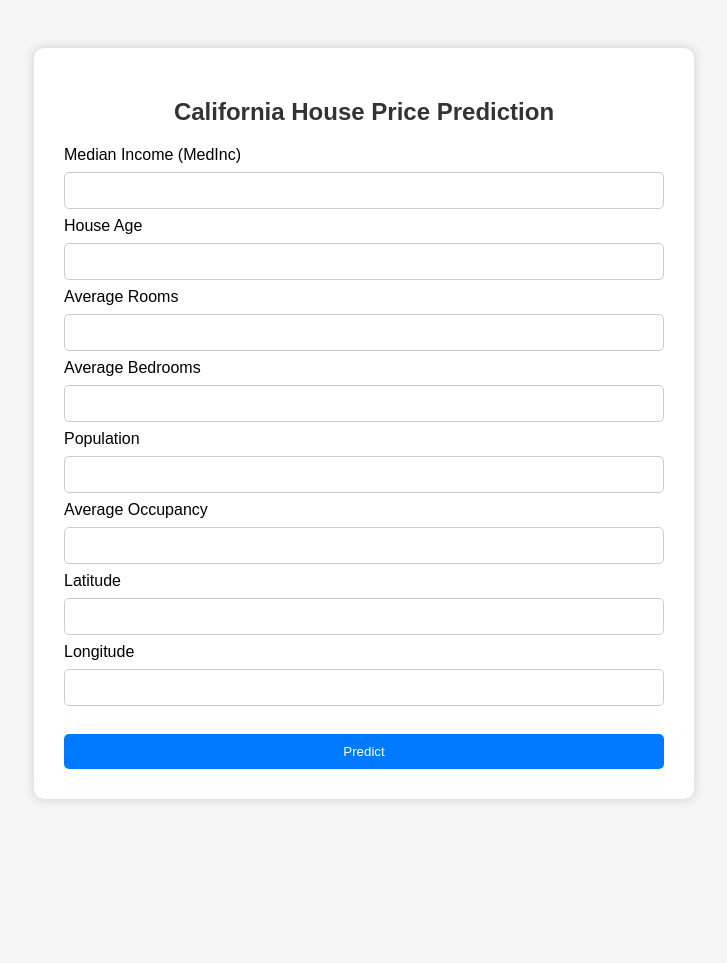
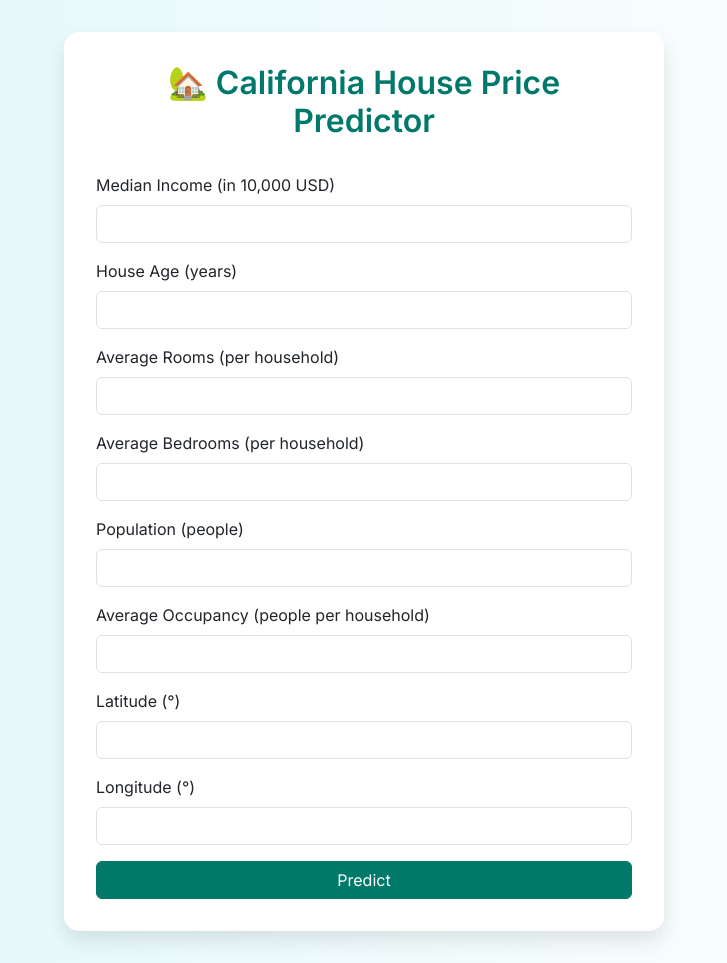
Before and after one commit to X-ImLucky-X/californiahousepricing, a Flask app: page / in a window 1280 px wide. Shown: the whole page, without its empty margins (276-1003 px from the left). Before the commit the page ends 801 px from the top, so only its background shows below. Run offline with Flask 3, Linux system fonts and the light colour scheme; parts of the project's set-up code (start-up, migrations or seed data) failed here and were passed over.

Commit message:
improved the interface of the website

```diff
--- a/templates/home.html
+++ b/templates/home.html
@@ -1,92 +1,91 @@
 <!DOCTYPE html>
-<html>
+<html lang="en">
 <head>
-    <title>California House Price Prediction</title>
+    <meta charset="UTF-8">
+    <meta name="viewport" content="width=device-width, initial-scale=1.0">
+    <title>California House Price Predictor</title>
+    <link href="https://cdn.jsdelivr.net/npm/bootstrap@5.3.0/dist/css/bootstrap.min.css" rel="stylesheet">
+    <link href="https://fonts.googleapis.com/css2?family=Inter:wght@400;600&display=swap" rel="stylesheet">
     <style>
         body {
-            font-family: Arial, sans-serif;
-            background: #f5f5f5;
-            padding: 40px;
+            font-family: 'Inter', sans-serif;
+            background: linear-gradient(to right, #e0f7fa, #ffffff);
+            padding: 2rem;
         }
-
         .container {
-            background: #ffffff;
-            padding: 30px;
             max-width: 600px;
             margin: auto;
-            border-radius: 10px;
-            box-shadow: 0px 0px 10px 0px #ccc;
+            background-color: #ffffff;
+            padding: 2rem;
+            border-radius: 15px;
+            box-shadow: 0 10px 20px rgba(0, 0, 0, 0.1);
         }
-
         h2 {
+            font-weight: 600;
+            margin-bottom: 2rem;
             text-align: center;
-            color: #333333;
+            color: #00796b;
         }
-
-        form {
-            display: flex;
-            flex-direction: column;
+        .btn-primary {
+            background-color: #00796b;
+            border-color: #00796b;
         }
-
-        input[type="number"] {
-            padding: 10px;
-            margin: 8px 0;
-            border-radius: 5px;
-            border: 1px solid #ccc;
+        .btn-primary:hover {
+            background-color: #004d40;
+            border-color: #004d40;
         }
-
-        input[type="submit"] {
-            padding: 10px;
-            margin-top: 20px;
-            background: #007BFF;
-            color: white;
-            border: none;
-            border-radius: 5px;
-            cursor: pointer;
-        }
-
-        .prediction {
-            margin-top: 20px;
-            font-size: 1.2rem;
+        .result {
+            margin-top: 2rem;
+            font-size: 1.25rem;
+            color: #2e7d32;
             text-align: center;
-            color: green;
         }
     </style>
 </head>
 <body>
-    <div class="container">
-        <h2>California House Price Prediction</h2>
-        <form action="/predict" method="POST">
-            <label>Median Income (MedInc)</label>
-            <input type="number" step="any" name="MedInc" required>
-
-            <label>House Age</label>
-            <input type="number" step="any" name="HouseAge" required>
-
-            <label>Average Rooms</label>
-            <input type="number" step="any" name="AveRooms" required>
-
-            <label>Average Bedrooms</label>
-            <input type="number" step="any" name="AveBedrms" required>
-
-            <label>Population</label>
-            <input type="number" step="any" name="Population" required>
-
-            <label>Average Occupancy</label>
-            <input type="number" step="any" name="AveOccup" required>
-
-            <label>Latitude</label>
-            <input type="number" step="any" name="Latitude" required>
-
-            <label>Longitude</label>
-            <input type="number" step="any" name="Longitude" required>
-
-            <input type="submit" value="Predict">
-        </form>
-
-        {% if prediction_text %}
-            <div class="prediction">{{ prediction_text }}</div>
-        {% endif %}
-    </div>
+<div class="container">
+    <h2>🏡 California House Price Predictor</h2>
+    <form method="POST" action="/predict">
+        <div class="mb-3">
+            <label class="form-label">Median Income (in 10,000 USD)</label>
+            <input type="number" step="any" class="form-control" name="MedInc" required>
+        </div>
+        <div class="mb-3">
+            <label class="form-label">House Age (years)</label>
+            <input type="number" step="any" class="form-control" name="HouseAge" required>
+        </div>
+        <div class="mb-3">
+            <label class="form-label">Average Rooms (per household)</label>
+            <input type="number" step="any" class="form-control" name="AveRooms" required>
+        </div>
+        <div class="mb-3">
+            <label class="form-label">Average Bedrooms (per household)</label>
+            <input type="number" step="any" class="form-control" name="AveBedrms" required>
+        </div>
+        <div class="mb-3">
+            <label class="form-label">Population (people)</label>
+            <input type="number" step="any" class="form-control" name="Population" required>
+        </div>
+        <div class="mb-3">
+            <label class="form-label">Average Occupancy (people per household)</label>
+            <input type="number" step="any" class="form-control" name="AveOccup" required>
+        </div>
+        <div class="mb-3">
+            <label class="form-label">Latitude (°)</label>
+            <input type="number" step="any" class="form-control" name="Latitude" required>
+        </div>
+        <div class="mb-3">
+            <label class="form-label">Longitude (°)</label>
+            <input type="number" step="any" class="form-control" name="Longitude" required>
+        </div>
+        <button type="submit" class="btn btn-primary w-100">Predict</button>
+    </form>
+    {% if prediction_text %}
+        <div class="result mt-4">
+            {{ prediction_text }}
+        </div>
+    {% endif %}
+</div>
+<script src="https://cdn.jsdelivr.net/npm/bootstrap@5.3.0/dist/js/bootstrap.bundle.min.js"></script>
 </body>
 </html>
```
